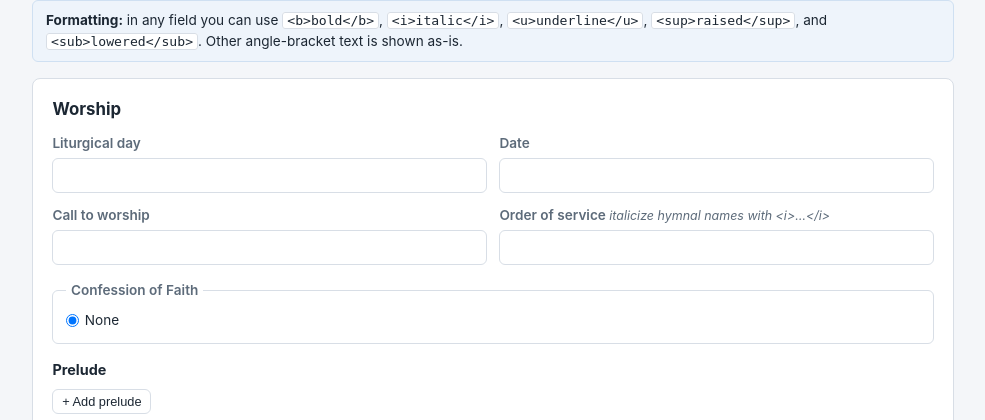
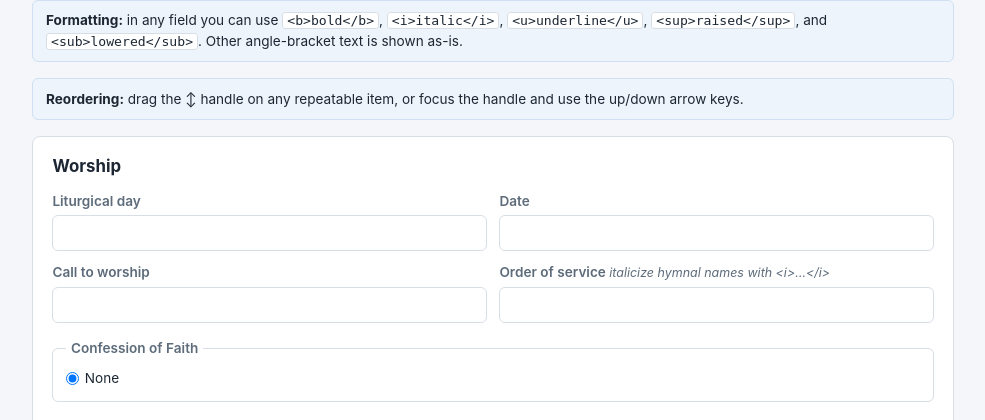
Before and after one commit to larryherzogjr/bulletin-generator, a Flask app: template templates/form.html in a window 1280 px wide. Shown: the part 72-492 px from the top of the page, without its empty margins (147-1132 px from the left). Run offline with Flask 3, Linux system fonts and the light colour scheme; the template is opened without the code that fills it, so the values that code supplies are empty.

Commit message:
Add accessible drag-and-drop reordering and resize prayer box

```diff
--- a/sample_data/insert_data.py
+++ b/sample_data/insert_data.py
@@ -1,7 +1,7 @@
 # Insert content. Same WEEKLY vs STANDING split idea as the bulletin.
 
 INSERT = {
-    # ---- Prayer box (top-left, bordered) ----
+    # ---- Prayer box (top-left, bordered; no decorative image) ----
     # Ordered, fully editable categories: each has a renamable label and its own
     # name list. Categories can be added/removed in the form.
     "prayer": [
--- a/static/form.js
+++ b/static/form.js
@@ -61,6 +61,195 @@
     return document.getElementById(id).content.firstElementChild.cloneNode(true);
   }
 
+  // Every repeatable collection can be reordered. Nested event rows may move
+  // between dates in the same parish; prayer names may move between categories.
+  // Other collections remain inside their own semantic list.
+  function orderConfig(container) {
+    if (container.matches("[data-list]")) {
+      return { item: ".row", group: "list:" + container.dataset.list, label: "row" };
+    }
+    if (container.matches("[data-events]")) {
+      return { item: ".event-day", group: "days:" + container.dataset.events, label: "date" };
+    }
+    if (container.classList.contains("day-items")) {
+      const events = container.closest("[data-events]");
+      return { item: ".row", group: "event-items:" + events.dataset.events, label: "event" };
+    }
+    if (container.matches("[data-anns]")) {
+      return { item: ".ann-row", group: "announcements", label: "announcement" };
+    }
+    if (container.matches("[data-prayer]")) {
+      return { item: ".prayer-cat", group: "prayer-categories", label: "prayer category" };
+    }
+    if (container.classList.contains("cat-names")) {
+      return { item: ".row", group: "prayer-names", label: "prayer name" };
+    }
+    return null;
+  }
+
+  function directItems(container) {
+    const config = orderConfig(container);
+    if (!config) return [];
+    return Array.from(container.children).filter(function (child) {
+      return child.matches(config.item);
+    });
+  }
+
+  function addDragHandle(item, label) {
+    if (item.querySelector(":scope > .drag-handle, :scope > .row > .drag-handle")) return;
+
+    const handle = document.createElement("span");
+    handle.className = "drag-handle";
+    handle.setAttribute("role", "button");
+    handle.setAttribute("tabindex", "0");
+    handle.setAttribute("aria-label", "Reorder " + label);
+    handle.title = "Drag to reorder; use arrow keys when focused";
+    handle.textContent = "↕";
+
+    const heading = item.querySelector(":scope > .day-head, :scope > .cat-head");
+    (heading || item).insertBefore(handle, (heading || item).firstChild);
+    item.classList.add("orderable-item");
+  }
+
+  function refreshOrderables() {
+    form.querySelectorAll(
+      "[data-list], [data-events], .day-items, [data-anns], [data-prayer], .cat-names"
+    ).forEach(function (container) {
+      const config = orderConfig(container);
+      if (!config) return;
+      container.classList.add("orderable-list");
+      container.dataset.orderGroup = config.group;
+      directItems(container).forEach(function (item) {
+        addDragHandle(item, config.label);
+      });
+    });
+  }
+
+  let draggedItem = null;
+  let sourceContainer = null;
+  let sourceIndex = -1;
+  let activeDropContainer = null;
+  let dragHandle = null;
+  let dragPointerId = null;
+  let dragStartX = 0;
+  let dragStartY = 0;
+  let dragStarted = false;
+
+  function directItemAt(container, target) {
+    return directItems(container).find(function (item) {
+      return item === target || item.contains(target);
+    }) || null;
+  }
+
+  function clearDragState() {
+    if (draggedItem) draggedItem.classList.remove("dragging");
+    form.querySelectorAll(".orderable-list.drag-over").forEach(function (container) {
+      container.classList.remove("drag-over");
+    });
+    draggedItem = null;
+    sourceContainer = null;
+    sourceIndex = -1;
+    activeDropContainer = null;
+    dragHandle = null;
+    dragPointerId = null;
+    dragStarted = false;
+    document.body.classList.remove("reordering");
+  }
+
+  form.addEventListener("pointerdown", function (e) {
+    const handle = e.target.closest(".drag-handle");
+    if (!handle || e.button !== 0) return;
+    e.preventDefault();
+    handle.focus();
+    dragHandle = handle;
+    dragPointerId = e.pointerId;
+    dragStartX = e.clientX;
+    dragStartY = e.clientY;
+    draggedItem = handle.closest(".orderable-item");
+    sourceContainer = draggedItem.parentElement;
+    sourceIndex = directItems(sourceContainer).indexOf(draggedItem);
+    handle.setPointerCapture(e.pointerId);
+  });
+
+  form.addEventListener("pointermove", function (e) {
+    if (!draggedItem || e.pointerId !== dragPointerId) return;
+    if (!dragStarted) {
+      const distance = Math.hypot(e.clientX - dragStartX, e.clientY - dragStartY);
+      if (distance < 4) return;
+      dragStarted = true;
+      draggedItem.classList.add("dragging");
+      document.body.classList.add("reordering");
+    }
+    e.preventDefault();
+
+    // Keep long lists usable: dragging near a viewport edge scrolls the page
+    // while pointer capture keeps the item attached to the handle.
+    const scrollEdge = 80;
+    if (e.clientY < scrollEdge) {
+      window.scrollBy(0, -Math.min(18, scrollEdge - e.clientY));
+    } else if (e.clientY > window.innerHeight - scrollEdge) {
+      window.scrollBy(0, Math.min(18, e.clientY - (window.innerHeight - scrollEdge)));
+    }
+
+    const pointed = document.elementFromPoint(e.clientX, e.clientY);
+    const container = pointed ? pointed.closest(".orderable-list") : null;
+    if (!container || container.dataset.orderGroup !== sourceContainer.dataset.orderGroup) return;
+
+    if (activeDropContainer !== container) {
+      if (activeDropContainer) activeDropContainer.classList.remove("drag-over");
+      activeDropContainer = container;
+      activeDropContainer.classList.add("drag-over");
+    }
+
+    const targetItem = directItemAt(container, pointed);
+    if (!targetItem || targetItem === draggedItem) {
+      if (!targetItem && container.lastElementChild !== draggedItem) {
+        container.appendChild(draggedItem);
+      }
+      return;
+    }
+
+    const targetRect = targetItem.getBoundingClientRect();
+    const after = e.clientY > targetRect.top + targetRect.height / 2;
+    const reference = after ? targetItem.nextElementSibling : targetItem;
+    if (reference !== draggedItem) container.insertBefore(draggedItem, reference);
+  });
+
+  function finishPointerDrag(e) {
+    if (!draggedItem || e.pointerId !== dragPointerId) return;
+    const finalContainer = draggedItem.parentElement;
+    const finalIndex = directItems(finalContainer).indexOf(draggedItem);
+    if (dragStarted && (finalContainer !== sourceContainer || finalIndex !== sourceIndex)) {
+      markDirty();
+    }
+    if (dragHandle.hasPointerCapture(e.pointerId)) dragHandle.releasePointerCapture(e.pointerId);
+    clearDragState();
+  }
+
+  form.addEventListener("pointerup", finishPointerDrag);
+  form.addEventListener("pointercancel", finishPointerDrag);
+
+  form.addEventListener("keydown", function (e) {
+    const handle = e.target.closest(".drag-handle");
+    if (!handle || (e.key !== "ArrowUp" && e.key !== "ArrowDown")) return;
+    const item = handle.closest(".orderable-item");
+    const container = item.parentElement;
+    const items = directItems(container);
+    const index = items.indexOf(item);
+    if (e.key === "ArrowUp" && index > 0) {
+      container.insertBefore(item, items[index - 1]);
+    } else if (e.key === "ArrowDown" && index < items.length - 1) {
+      container.insertBefore(item, items[index + 1].nextElementSibling);
+    } else {
+      return;
+    }
+    e.preventDefault();
+    markDirty();
+    handle.focus();
+  });
+
+  refreshOrderables();
+
   form.addEventListener("click", function (e) {
     const t = e.target;
 
@@ -102,6 +291,7 @@
       names.appendChild(cloneTpl("tpl-single"));
       markDirty();
     }
+    refreshOrderables();
   });
 
   // CSS.escape isn't universal for attr selectors here; dots are fine in
--- a/static/style.css
+++ b/static/style.css
@@ -80,7 +80,7 @@ label input, label textarea, .hymn-row input, .row input, .ann-row input, .ann-r
 }
 textarea { resize: vertical; }
 .hint { font-weight: 400; color: var(--muted); font-size: .78rem; font-style: italic; }
-.formatting-note {
+.formatting-note, .reordering-note {
   background: #eef4fb; border: 1px solid #cfe0f2; border-radius: 6px;
   padding: .6rem .8rem; margin-bottom: 1rem; font-size: .85rem; line-height: 1.5;
 }
@@ -103,6 +103,23 @@ textarea { resize: vertical; }
 .row.pair input[data-col="1"] { flex: 1; }
 .row.single input { flex: 1; }
 .row-del { flex: 0 0 auto; }
+
+/* drag-and-drop ordering for every repeatable collection */
+.drag-handle {
+  display: inline-flex; align-items: center; justify-content: center;
+  flex: 0 0 1.7rem; width: 1.7rem; min-height: 1.7rem;
+  border: 1px solid var(--line); border-radius: 5px;
+  background: #fff; color: var(--muted); cursor: grab;
+  font-size: 1rem; line-height: 1; user-select: none; touch-action: none;
+}
+.drag-handle:hover, .drag-handle:focus-visible {
+  border-color: var(--blue); color: var(--blue); outline: none;
+}
+.drag-handle:active { cursor: grabbing; }
+.ann-row > .drag-handle { float: right; margin: 0 0 .35rem .45rem; }
+.orderable-item.dragging { opacity: .38; }
+.orderable-list.drag-over { outline: 2px dashed #8aa8c7; outline-offset: 3px; }
+body.reordering { cursor: grabbing; user-select: none; }
 
 /* hymns */
 .hymn-row { display: flex; gap: .45rem; align-items: center; margin-bottom: .5rem; }
--- a/templates/form.html
+++ b/templates/form.html
@@ -23,6 +23,11 @@
       <code>&lt;u&gt;underline&lt;/u&gt;</code>, <code>&lt;sup&gt;raised&lt;/sup&gt;</code>,
       and <code>&lt;sub&gt;lowered&lt;/sub&gt;</code>. Other angle-bracket text is
       shown as-is.
+    </div>
+
+    <div class="reordering-note">
+      <strong>Reordering:</strong> drag the <span aria-hidden="true">↕</span> handle on any repeatable item,
+      or focus the handle and use the up/down arrow keys.
     </div>
 
     <!-- ===================== WORSHIP ===================== -->
```
Also changed, not shown: SPEC.md (+0 -2 lines), templates/insert_template.html (+7 -16 lines), tests/test_render.py (+37 -1 lines), README.md.
